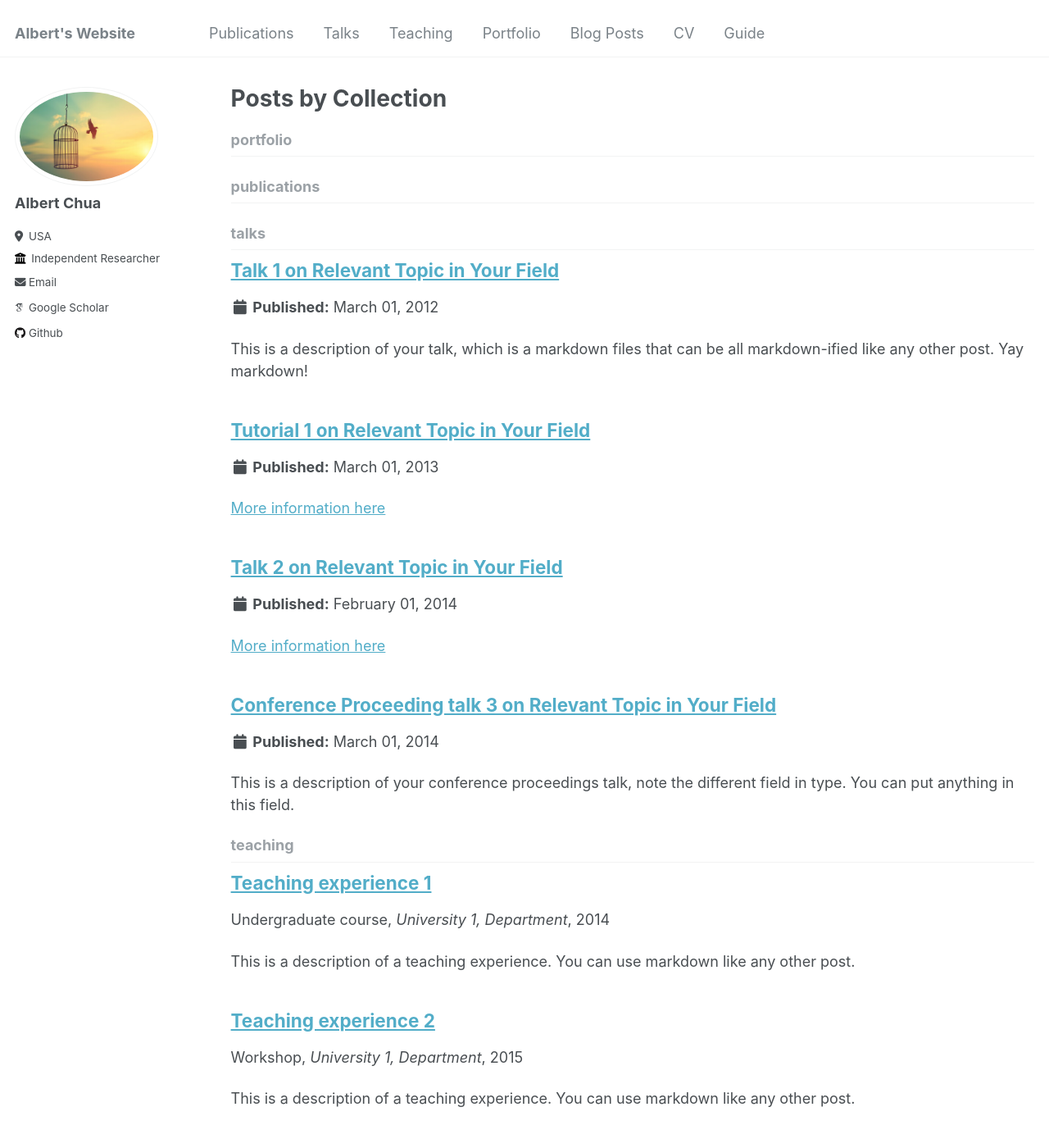
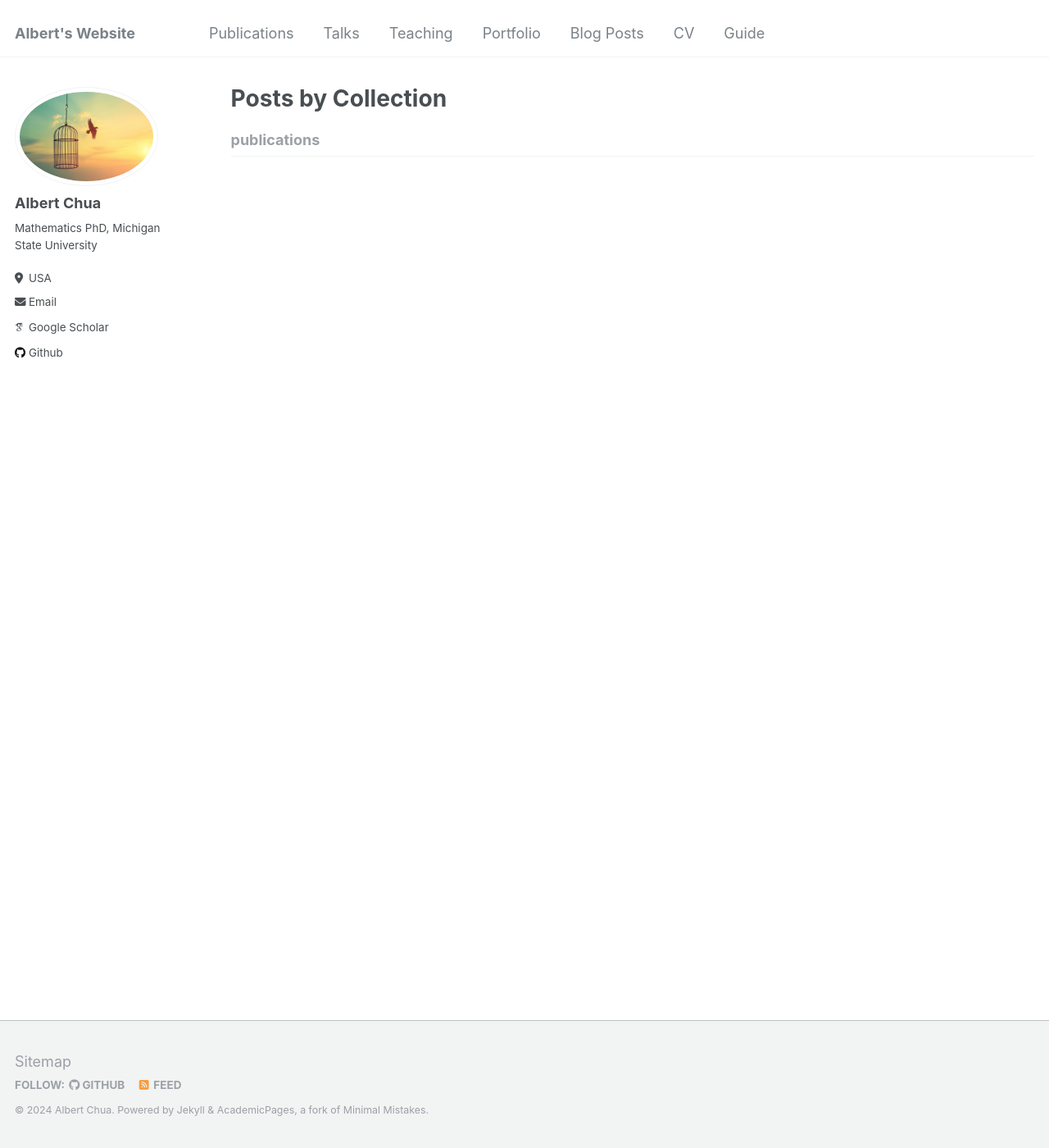
Before and after one commit to alchua1996/alchua1996.github.io, a Jekyll site: the page built from _pages/collection-archive.html, in a window 1280 px wide and 1400 px high. Shown: the whole window at 82% size. Built offline with Jekyll 4.4.1, drawn with Linux system fonts in a browser that asks for light colours; some web fonts are replaced; part of the change alters nothing that is shown.

Commit message:
Update _config.yml

```diff
--- a/_config.yml
+++ b/_config.yml
@@ -24,9 +24,9 @@ author:
   avatar           : "profile.png"
   name             : "Albert Chua"
   pronouns         : # example: "she/her"
-  bio              : ""
+  bio              : "Mathematics PhD, Michigan State University"
   location         : "USA"
-  employer         : "Independent Researcher"
+  #employer         :
   uri              : # URL
   email            : "alchua1996@gmail.com"
 
@@ -201,16 +201,16 @@ kramdown:
 # Collections
 collections:
   teaching:
-    output: true
+    output: false
     permalink: /:collection/:path/
   publications:
     output: true
     permalink: /:collection/:path/
   portfolio:
-    output: true
+    output: false
     permalink: /:collection/:path/
   talks:
-    output: true
+    output: false
     permalink: /:collection/:path/
 
 
```
